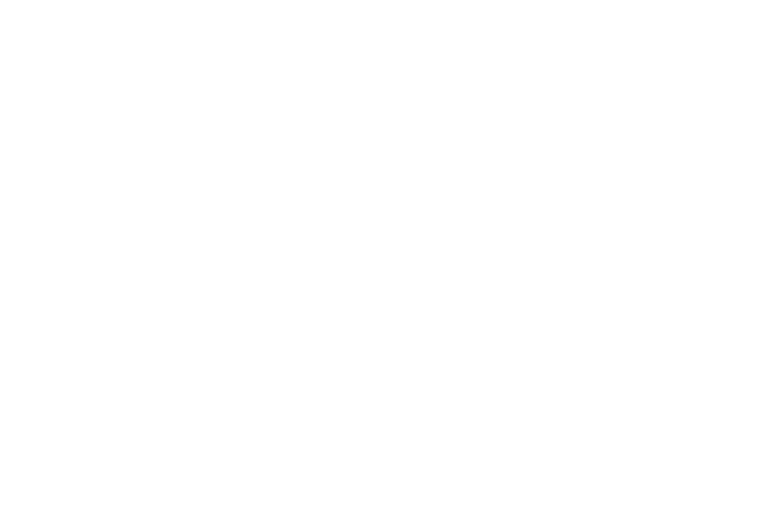
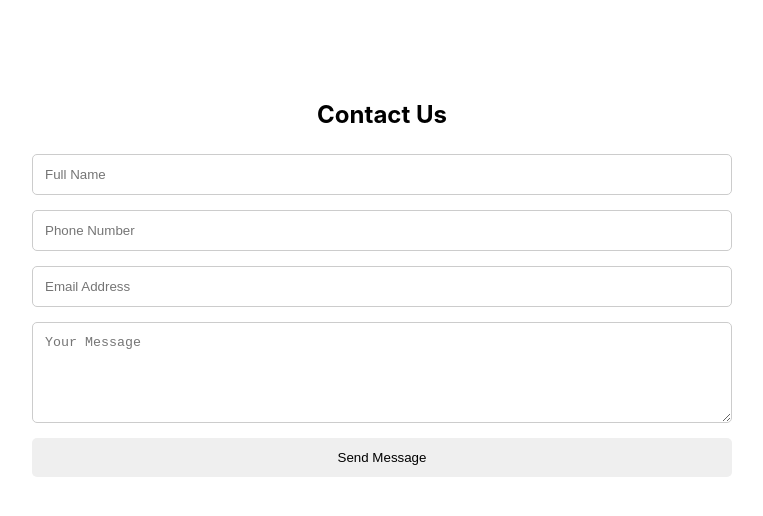
Before and after one commit to Moneybank10/Group-11-Capstone-project, a React (Create React App) app: page / in a window 1280 px wide. Shown: the top 516 px of the page, without its empty margins (258-1021 px from the left). Built offline with nearby package versions, Linux system fonts and the light colour scheme.

Commit message:
Add contact form component

```diff
--- a/src/App.js
+++ b/src/App.js
@@ -1,4 +1,5 @@
-import './App.css';
+import "./App.css";
+import ContactForm from "./contactform/contactform";
 
 function App() {
   return (
@@ -8,7 +9,9 @@
       {/* videosection component will go here */}
       {/* Planet Cards will go here */}
       {/* Planets Table will go here */}
-      {/* Contact Form will go here */}
+
+      <ContactForm />
+
       {/* Footer will go here */}
     </div>
   );
--- /dev/null
+++ b/src/contactform/contactform.css
@@ -0,0 +1,35 @@
+.contact-section {
+  max-width: 700px;
+  margin: 60px auto;
+  padding: 20px;
+}
+
+.contact-section h2 {
+  text-align: center;
+  margin-bottom: 25px;
+}
+
+.contact-section form {
+  display: flex;
+  flex-direction: column;
+  gap: 15px;
+}
+
+.contact-section input,
+.contact-section textarea {
+  padding: 12px;
+  border: 1px solid #ccc;
+  border-radius: 5px;
+}
+
+.contact-section button {
+  padding: 12px;
+  border: none;
+  cursor: pointer;
+  border-radius: 5px;
+}
+
+.contact-section p {
+  text-align: center;
+  margin-top: 10px;
+}
--- /dev/null
+++ b/src/contactform/contactform.js
@@ -0,0 +1,94 @@
+import React, { useState } from "react";
+import "./contactform.css";
+
+function ContactForm() {
+  const [status, setStatus] = useState("");
+
+  const handleSubmit = async (e) => {
+    e.preventDefault();
+
+    const fullName = e.target.fullName.value.trim();
+    const phoneNumber = e.target.phoneNumber.value.trim();
+    const email = e.target.email.value.trim();
+    const message = e.target.message.value.trim();
+
+    console.log("Full Name:", fullName);
+    console.log("Phone Number:", phoneNumber);
+    console.log("Email:", email);
+    console.log("Message:", message);
+
+    try {
+      const formData = new URLSearchParams();
+
+      formData.append("fullName", fullName);
+      formData.append("phoneNumber", phoneNumber);
+      formData.append("email", email);
+      formData.append("message", message);
+
+      const response = await fetch("PASTE_API_ENDPOINT_HERE", {
+        method: "POST",
+        headers: {
+          "Content-Type": "application/x-www-form-urlencoded",
+        },
+        body: formData.toString(),
+      });
+
+      const responseText = await response.text();
+
+      console.log("Response Status:", response.status);
+      console.log("Response Text:", responseText);
+
+      if (response.status === 200) {
+        setStatus("Message sent successfully!");
+        e.target.reset();
+      } else {
+        setStatus("Submission failed.");
+      }
+    } catch (error) {
+      console.error(error);
+      setStatus("Network error.");
+    }
+  };
+
+  return (
+    <section id="contact" className="contact-section">
+      <h2>Contact Us</h2>
+
+      <form onSubmit={handleSubmit}>
+        <input
+          type="text"
+          name="fullName"
+          placeholder="Full Name"
+          required
+        />
+
+        <input
+          type="tel"
+          name="phoneNumber"
+          placeholder="Phone Number"
+          required
+        />
+
+        <input
+          type="email"
+          name="email"
+          placeholder="Email Address"
+          required
+        />
+
+        <textarea
+          name="message"
+          placeholder="Your Message"
+          rows="5"
+          required
+        ></textarea>
+
+        <button type="submit">Send Message</button>
+
+        <p>{status}</p>
+      </form>
+    </section>
+  );
+}
+
+export default ContactForm;
```
Also changed, not shown: 1 other file (tests, documents, lock files or other folders).
